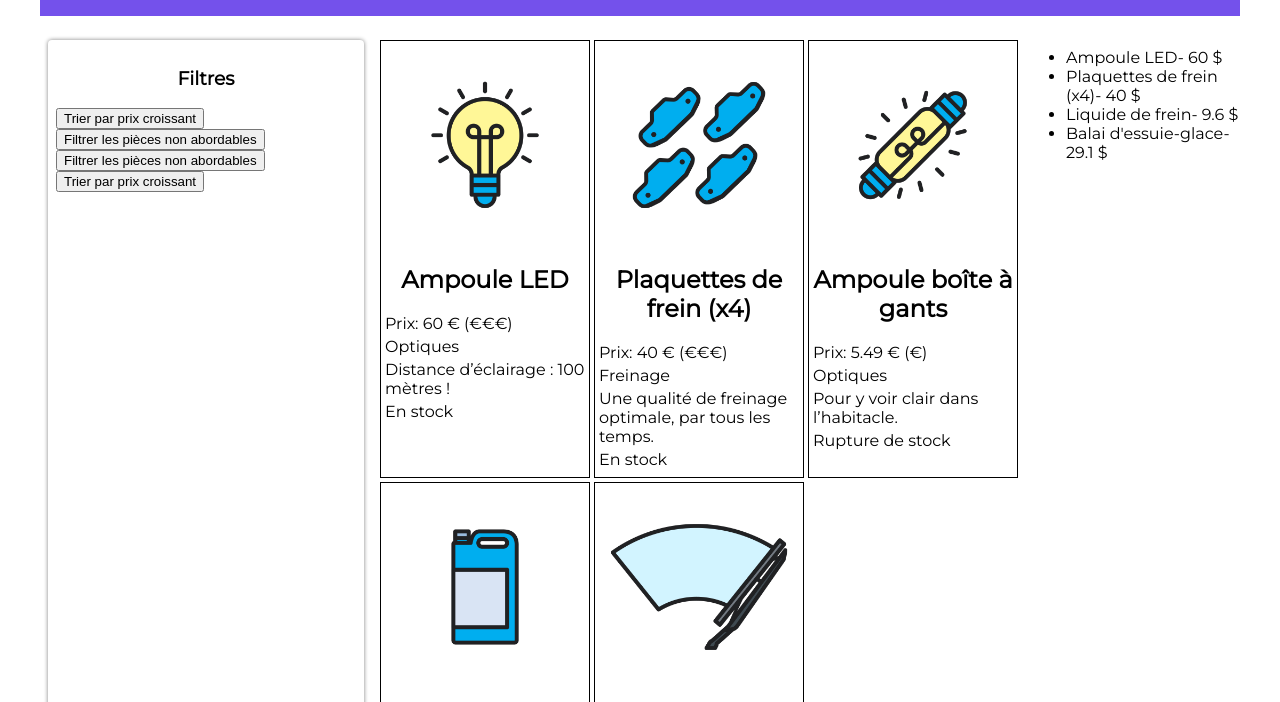
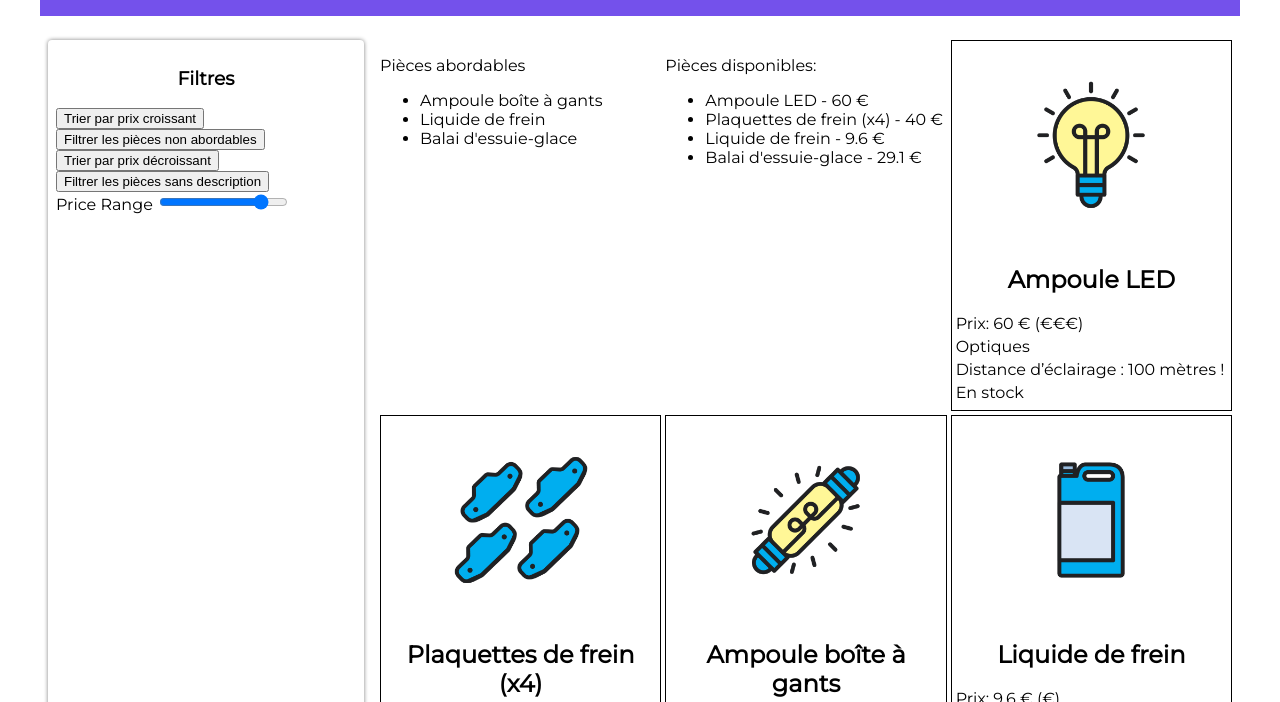
Before and after one commit to hermezdelay/javascript_vehicules, a website: page index.html in a window 1280 px wide. Shown: the part 98-800 px from the top of the page. Drawn offline with Linux system fonts and the light colour scheme.

Commit message:
ajout quelquonque

```diff
--- a/index.html
+++ b/index.html
@@ -4,7 +4,7 @@
 		<meta charset="utf-8">
 		<title>Les Bonnes Pièces</title>
 		<link rel="stylesheet" href="styles.css">
-		<script type="module" src="pieces.js" defer></script>
+		<script type="module" src="pieces.js"></script>
 	</head>
 	<body>
 		<header>
@@ -19,17 +19,24 @@
 				<br>
 				<button class="btn-filtrer">Filtrer les pièces non abordables</button>
 				<br>
-				<button class="btn-filtrer-description">Filtrer les pièces non abordables</button>
-				<button class="btn-trier-decroissant">Trier par prix croissant</button>
+				<button class="btn-decroissant">Trier par prix décroissant</button>
+				<br>
+				<button class="btn-nodesc">Filtrer les pièces sans description</button>
+				<div>
+					<label for="cowbell">Price Range</label>
+					<input type="range" id="btn-range" name="btn-range" min="0" max="60" step="5" value="50">
+				  </div>
 			</section>
 
 			<!-- Fiches produits -->
 			<section class="fiches">
-			</section>
+				<!-- Code ajouté -->
+				<div class="abordables">
 
-			<!-- Menu de recherche -->
-			<section class="affichage">
-				<div class="afficher"></div>
+				</div>
+				<div class="disponibles">
+
+				</div>
 			</section>
 		</main>
 	</body>
--- a/pieces.js
+++ b/pieces.js
@@ -1,8 +1,8 @@
 // Récupération des pièces depuis le fichier JSON
-const reponse = await fetch("pieces-autos.json");
+const reponse = await fetch('pieces-autos.json');
 const pieces = await reponse.json();
 
-
+function genererPieces(pieces){
     for (let i = 0; i < pieces.length; i++) {
 
         const article = pieces[i];
@@ -36,73 +36,116 @@ for (let i = 0; i < pieces.length; i++) {
         pieceElement.appendChild(stockElement);
 
      }
+}
 
-// pour trier les articles selon leurs prix
+genererPieces(pieces);
+
+ //gestion des bouttons
 const boutonTrier = document.querySelector(".btn-trier");
+
 boutonTrier.addEventListener("click", function () {
-    const piecesOrdonnee = Array.from(pieces);
-    piecesOrdonnee.sort(function (a, b) {
+    const piecesOrdonnees = Array.from(pieces);
+    piecesOrdonnees.sort(function (a, b) {
         return a.prix - b.prix;
      });
-     console.log(piecesOrdonnee);
+     document.querySelector(".fiches").innerHTML = "";
+    genererPieces(piecesOrdonnees);
 });
 
- // pour appliquer un filtre sur les articles
 const boutonFiltrer = document.querySelector(".btn-filtrer");
+
 boutonFiltrer.addEventListener("click", function () {
-    // ...
     const piecesFiltrees = pieces.filter(function (piece) {
         return piece.prix <= 35;
     });
-
-    console.log(piecesFiltrees);
+    document.querySelector(".fiches").innerHTML = "";
+    genererPieces(piecesFiltrees);
 });
 
-//pour appliquer un filtre des produits qui ont seulement une description
-const bouttonFiltreDescription = document.querySelector(".btn-filtrer-description");
-bouttonFiltreDescription.addEventListener("click", function(){
-    const piecesFilter = pieces.filter(function(piece){
-        if( piece.description){
-            alert(piece.description)
-            return piece.description
-        }
-    });
-    console.log(piecesFilter)
-})
+//Correction Exercice
+const boutonDecroissant = document.querySelector(".btn-decroissant");
 
-// pour trier les articles selon leurs prix dans un ordre décroissant
-const boutonTrierDecroissant = document.querySelector(".btn-trier-decroissant");
-boutonTrierDecroissant.addEventListener("click", function () {
-   const piecesOrdonnee = Array.from(pieces);
-   piecesOrdonnee.sort(function (a, b) {
+boutonDecroissant.addEventListener("click", function () {
+    const piecesOrdonnees = Array.from(pieces);
+    piecesOrdonnees.sort(function (a, b) {
         return b.prix - a.prix;
      });
-    console.log(piecesOrdonnee);
+     document.querySelector(".fiches").innerHTML = "";
+    genererPieces(piecesOrdonnees);
 });
 
+const boutonNoDescription = document.querySelector(".btn-nodesc");
 
- // pour afficher la liste des produits dont on a besoin
- const afficher = document.querySelector(".afficher");
- //
-    // ...
-const piecesFiltrees = pieces.map(piece => piece.nom);
-const piecesFiltreesprix = pieces.map(piece => piece.prix);
+boutonNoDescription.addEventListener("click", function () {
+    const piecesFiltrees = pieces.filter(function (piece) {
+        return piece.description
+    });
+    document.querySelector(".fiches").innerHTML = "";
+    genererPieces(piecesFiltrees);
+});
 
-for(let i = pieces.length -1 ; i>= 0; i--){
-    if( pieces[i].disponibilite === false) {
-        piecesFiltrees.splice(i,1);
-        piecesFiltreesprix.splice(i,1);
+const noms = pieces.map(piece => piece.nom);
+for(let i = pieces.length -1 ; i >= 0; i--){
+    if(pieces[i].prix > 35){
+        noms.splice(i,1)
     }
 }
-const baliseul = document.createElement("ul");
+console.log(noms)
+//Création de l'en-tête
 
-for (let index = 0; index < piecesFiltrees.length; index++) {
-    const article = pieces[index];
-    const element = document.createElement("li");
-    element.innerText = piecesFiltrees[index]+ `- ${piecesFiltreesprix[index]} $`;
+const pElement = document.createElement('p')
+pElement.innerText = "Pièces abordables";
+//Création de la liste
+const abordablesElements = document.createElement('ul');
+//Ajout de chaque nom à la liste
+for(let i=0; i < noms.length ; i++){
+    const nomElement = document.createElement('li');
+    nomElement.innerText = noms[i];
+    abordablesElements.appendChild(nomElement)
+}
+// Ajout de l'en-tête puis de la liste au bloc résultats filtres
+document.querySelector('.abordables')
+    .appendChild(pElement)
+    .appendChild(abordablesElements)
 
-    baliseul.appendChild(element)
+//Code Exercice
+const nomsDisponibles = pieces.map(piece => piece.nom)
+const prixDisponibles = pieces.map(piece => piece.prix)
 
+for(let i = pieces.length -1 ; i >= 0; i--){
+    if(pieces[i].disponibilite === false){
+        nomsDisponibles.splice(i,1)
+        prixDisponibles.splice(i,1)
+    }
 }
 
-afficher.appendChild(baliseul)
+const disponiblesElement = document.createElement('ul');
+
+for(let i=0 ; i < nomsDisponibles.length ; i++){
+    const nomElement = document.createElement('li');
+    nomElement.innerText = `${nomsDisponibles[i]} - ${prixDisponibles[i]} €`
+    disponiblesElement.appendChild(nomElement)
+}
+
+const pElementDisponible = document.createElement('p')
+pElementDisponible.innerText = "Pièces disponibles:";
+document.querySelector('.disponibles').appendChild(pElementDisponible).appendChild(disponiblesElement)
+
+
+
+
+// pour afficher le prix avec intervalle
+const boutonRange = document.querySelector("#btn-range");
+
+boutonRange.addEventListener("input", function () {
+    document.querySelector(".fiches").innerHTML = "";
+    const piecesFiltrees = pieces.filter(function (piece) {
+        alert(boutonRange.value);
+        console.log(piece.prix <= boutonRange.nodeValue);
+        return piece.prix <= boutonRange.value;
+
+    //genererPieces(piecesFiltrees);
+    });
+    document.querySelector(".fiches").innerHTML = "";
+    genererPieces(piecesFiltrees);
+});
```
Lines whose indentation alone changed are shown as unchanged.
